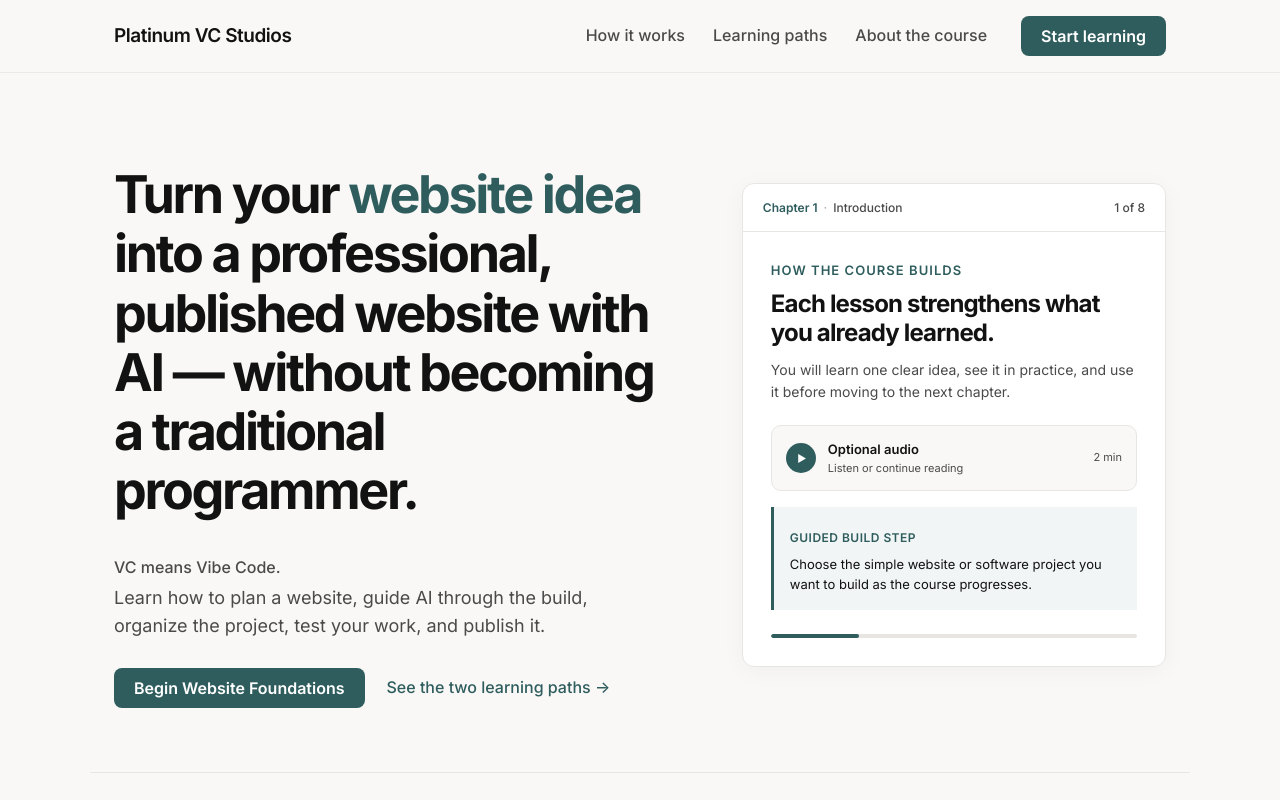
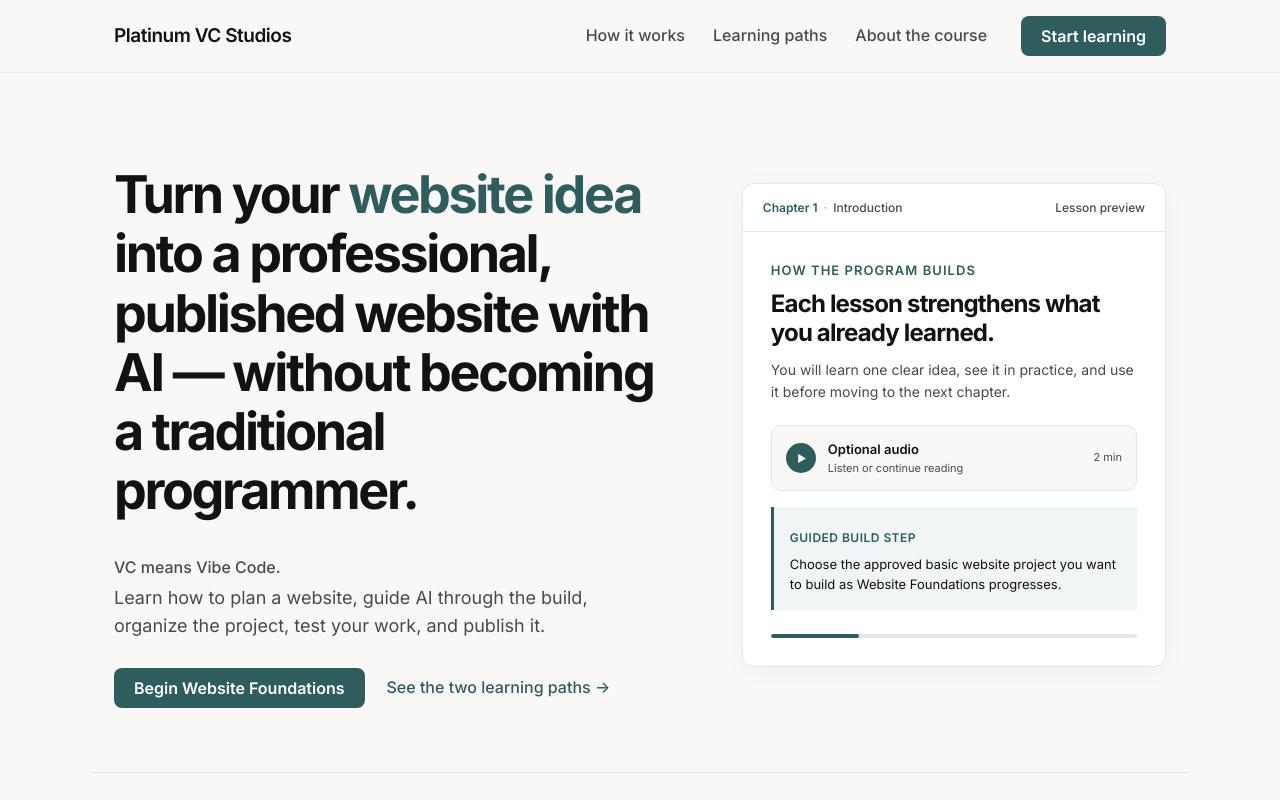
Before and after one commit to Emanuel628/VC-Studios, a React (Vite) app: page / in a window 1280 px wide. Shown: the top 800 px of the page. Built offline with nearby package versions, Linux system fonts and the light colour scheme.

Commit message:
Remove invented chapter count from lesson preview

```diff
--- a/src/components/landing/LessonPreview.tsx
+++ b/src/components/landing/LessonPreview.tsx
@@ -9,11 +9,11 @@ export function LessonPreview() {
           <span className={styles.previewSeparator} aria-hidden="true">·</span>
           <span>Introduction</span>
         </div>
-        <span>1 of 8</span>
+        <span>Lesson preview</span>
       </div>
 
       <div className={styles.previewBody}>
-        <p className={styles.previewKicker}>How the course builds</p>
+        <p className={styles.previewKicker}>How the program builds</p>
         <h2>Each lesson strengthens what you already learned.</h2>
         <p>
           You will learn one clear idea, see it in practice, and use it before moving to the next chapter.
@@ -30,7 +30,7 @@ export function LessonPreview() {
 
         <div className={styles.guidedStep}>
           <span className={styles.guidedLabel}>Guided build step</span>
-          <p>Choose the simple website or software project you want to build as the course progresses.</p>
+          <p>Choose the approved basic website project you want to build as Website Foundations progresses.</p>
         </div>
 
         <div className={styles.previewProgress} aria-hidden="true">
```
